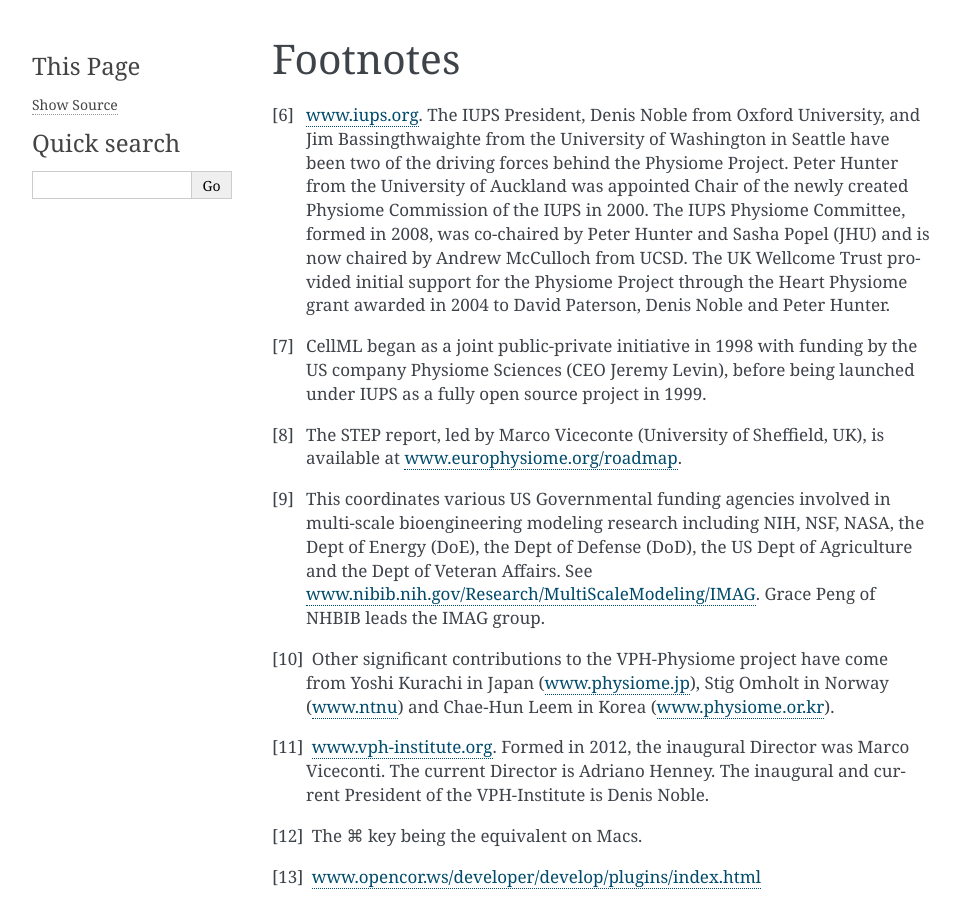
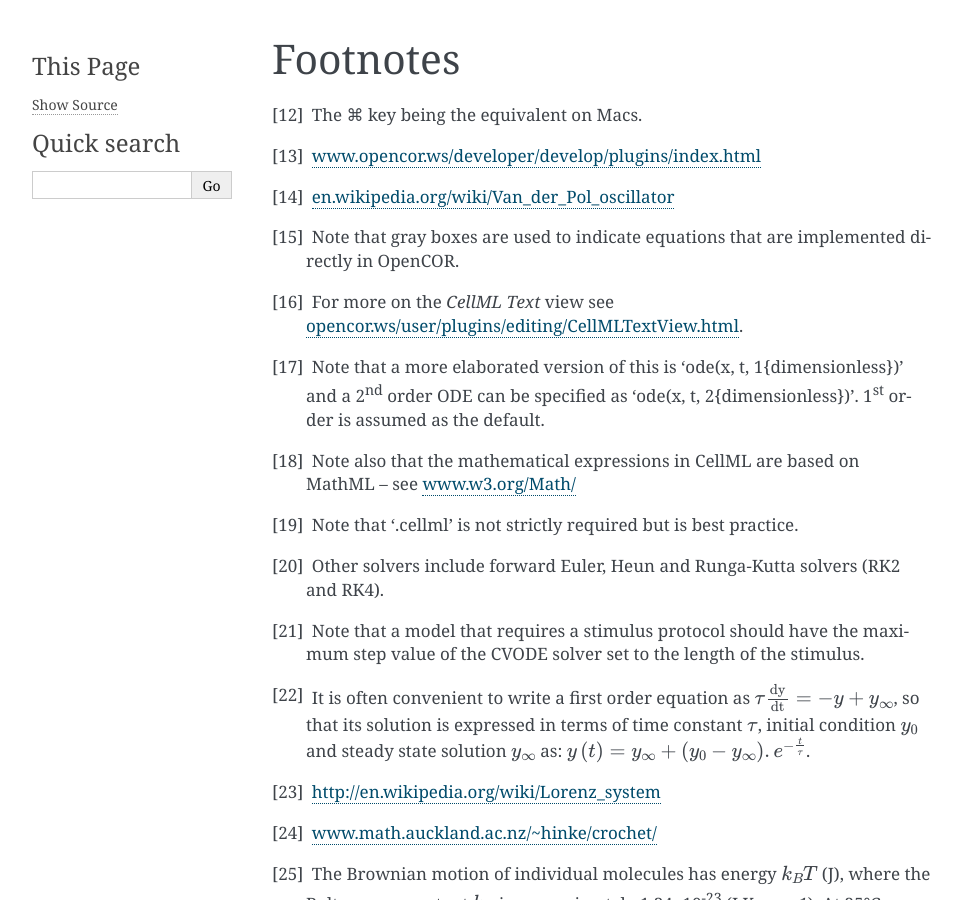
Before and after one commit to ABI-Tutorials/CellML-OpenCOR-PMR, a Sphinx documentation site: the page built from source/footnotes.rst, in a window 1280 px wide and 900 px high. Shown: the whole window, without its empty margins (148-1110 px from the left). Built offline with Sphinx 7.4.7, drawn with Linux system fonts in a browser that asks for light colours; pages that are not in the unit, such as notebooks, are missing from menus.

```diff
--- a/source/footnotes.rst
+++ b/source/footnotes.rst
@@ -1,50 +1,6 @@
 =========
 Footnotes
 =========
-
-.. [6]
-   `www.iups.org <endnotes.xml>`__. The IUPS President, Denis Noble from
-   Oxford University, and Jim Bassingthwaighte from the University of
-   Washington in Seattle have been two of the driving forces behind the
-   Physiome Project. Peter Hunter from the University of Auckland was
-   appointed Chair of the newly created Physiome Commission of the IUPS
-   in 2000. The IUPS Physiome Committee, formed in 2008, was co-chaired
-   by Peter Hunter and Sasha Popel (JHU) and is now chaired by Andrew
-   McCulloch from UCSD. The UK Wellcome Trust provided initial support
-   for the Physiome Project through the Heart Physiome grant awarded in
-   2004 to David Paterson, Denis Noble and Peter Hunter.
-
-.. [7]
-   CellML began as a joint public-private initiative in 1998 with
-   funding by the US company Physiome Sciences (CEO Jeremy Levin),
-   before being launched under IUPS as a fully open source project in
-   1999.
-
-.. [8]
-   The STEP report, led by Marco Viceconte (University of Sheffield,
-   UK), is available at
-   `www.europhysiome.org/roadmap <media/image2.png>`__.
-
-.. [9]
-   This coordinates various US Governmental funding agencies involved in
-   multi-scale bioengineering modeling research including NIH, NSF,
-   NASA, the Dept of Energy (DoE), the Dept of Defense (DoD), the US
-   Dept of Agriculture and the Dept of Veteran Affairs. See
-   `www.nibib.nih.gov/Research/MultiScaleModeling/IMAG <media/image3.jpeg>`__.
-   Grace Peng of NHBIB leads the IMAG group.
-
-.. [10]
-   Other significant contributions to the VPH-Physiome project have come
-   from Yoshi Kurachi in Japan
-   (`www.physiome.jp <media/image4.tiff>`__), Stig Omholt in Norway
-   (`www.ntnu <media/image5.png>`__) and Chae-Hun Leem in Korea
-   (`www.physiome.or.kr <media/image6.jpeg>`__).
-
-.. [11]
-   `www.vph-institute.org <media/image7.png>`__. Formed in 2012, the
-   inaugural Director was Marco Viceconti. The current Director is
-   Adriano Henney. The inaugural and current President of the
-   VPH-Institute is Denis Noble.
 
 .. [12]
    The ⌘ key being the equivalent on Macs.
--- a/source/index.rst
+++ b/source/index.rst
@@ -41,7 +41,7 @@ to modular approaches (model hierarchies) and model annotation.
 
    background
    install
-   create_and_run_first
+   create_and_first_run
    open_existing
    simple_ode
    lorenz
```
Also changed, not shown: source/background.rst (+57 -8 lines), source/refs.bib (+31 -0 lines).
